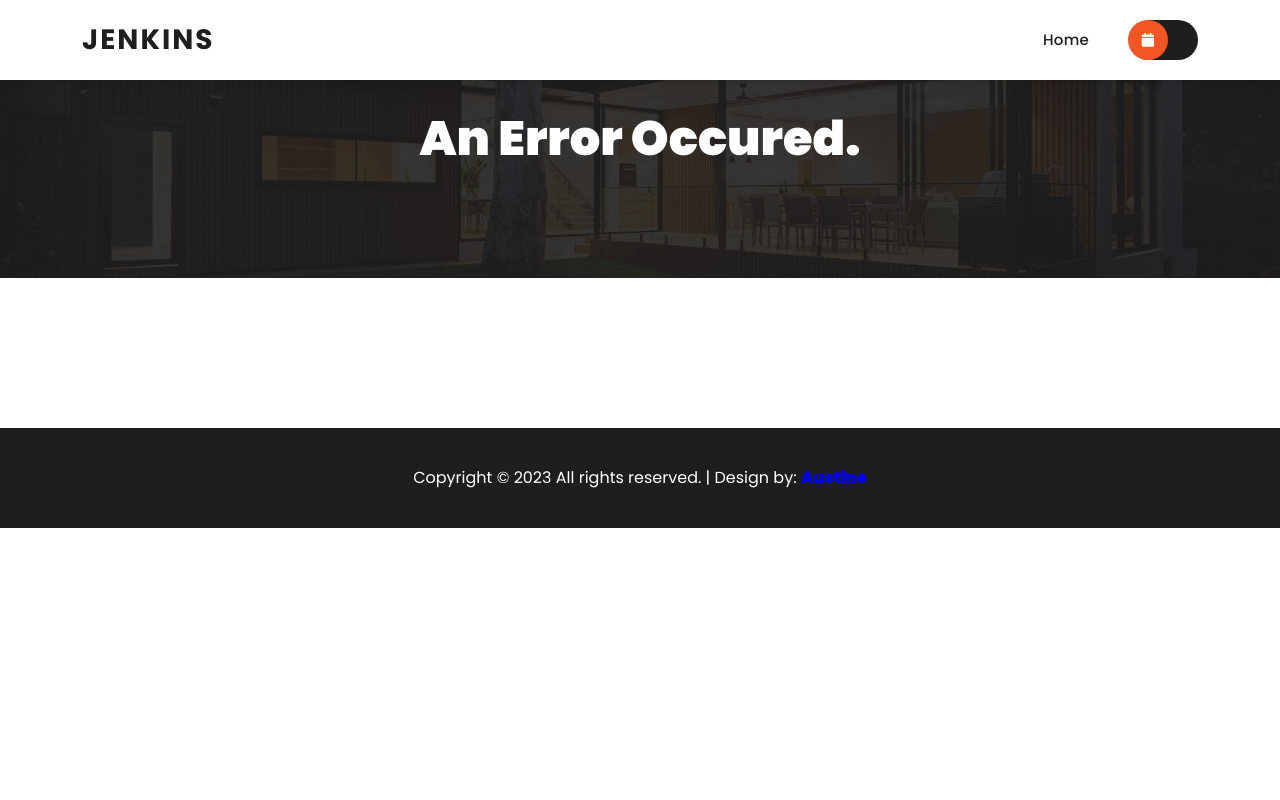
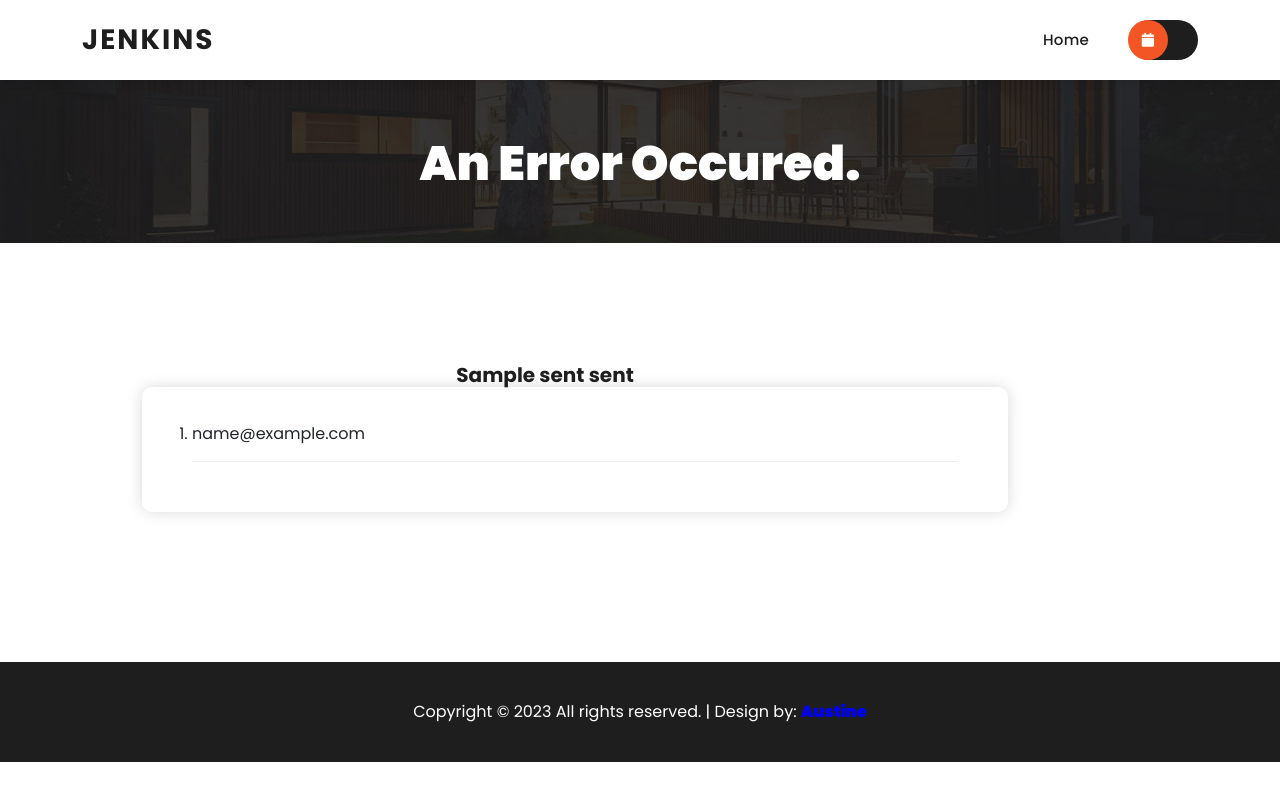
Before and after one commit to Austinobravo/Email_Marketing, a Django app: template email_marketing_app/templates/error.html in a window 1280 px wide. Run offline with Django 3.2, Linux system fonts and the light colour scheme; the template is opened without the code that fills it: most values are stand-ins (such as "Sample title", 1, 10 or a date in 2020); some libraries are stand-ins or nearby versions.

Commit message:
Added error message and modified the read csv

```diff
--- a/email_marketing_app/templates/email.html
+++ b/email_marketing_app/templates/email.html
@@ -1,7 +1,4 @@
 <h4>Dear <span style="text-transform: capitalize;">{{name}}</span></h4>
 <p>{{message|safe|linebreaksbr}}</p>
-<p>Kind Regards</p>
-<p>Marketing Team</p>
 <p><hr style="width: 100%;"></p>
-
 <p>Disclaimer: This content is meant for {{name}}.</p>
--- a/email_marketing_app/templates/error.html
+++ b/email_marketing_app/templates/error.html
@@ -4,10 +4,36 @@
     <div class="container">
       <div class="row">
         <div class="col-lg-12">
+          {%if error%}
+          <h6 class="text-white">{{error}}</h6>
+          {%endif%}
           {% comment %} <span class="breadcrumb"><i class="fas fa-arrow-left"></i> <a href="{% url 'home' %}">Back to home</a></span> {% endcomment %}
           <h3 style="text-transform: capitalize;">An error occured.</h3>
         </div>
       </div>
     </div>
 </div>
+<div class="single-property section">
+  <div class="container">
+    <div class="row">
+      <div class="col-lg-10 col-sm-6">
+        {%if emails%}
+        <h5 class="text-center">{{sent}} sent</h5>
+        <div class="info-table">
+            <ol>
+            {% for email in emails%}
+            <li>
+              <span class="special">{{email}}</span>
+            </li>
+            {% endfor%}
+
+            </li>
+          </ol>
+        </div>
+        {%endif%}
+      </div>
+    </div>
+  </div>
+</div>
+
 {% endblock content %}
--- a/static/css/templatemo-villa-agency.css
+++ b/static/css/templatemo-villa-agency.css
@@ -62,7 +62,7 @@
   height: 1%;
 }
 
-ul, li {
+ul{
   padding: 0;
   margin: 0;
   list-style: none;
@@ -1382,7 +1382,7 @@
   background-position: center bottom;
   background-repeat: no-repeat;
   background-size: cover;
-  padding: 110px 0px;
+  padding: 135px 0px 50px;
   text-align: center;
 }
 
@@ -1557,7 +1557,7 @@
 .single-property .info-table {
   border-radius: 10px;
   box-shadow: 0px 0px 15px rgba(0, 0, 0, 0.15);
-  padding: 35px 30px;
+  padding: 35px 50px;
   margin-left: 60px;
 }
 
@@ -1567,8 +1567,16 @@
   padding-bottom: 35px;
   border-bottom: 1px solid #eee;
 }
-
-.single-property .info-table ul li:last-child {
+.special{
+  display: block;
+  margin-bottom: 15px;
+  padding-bottom: 15px;
+  border-bottom: 1px solid #eee;
+  list-style-type: upper-roman;
+  overflow:none;
+}
+
+.single-property .info-table ol li:last-child {
   border-bottom: none;
   padding-bottom: 0;
   margin-bottom: 0;
```
Also changed, not shown: email_marketing/settings.py (+4 -3 lines), email_marketing_app/templates/success.html (+31 -1 lines), email_marketing_app/views.py (+51 -20 lines), db.sqlite3.
